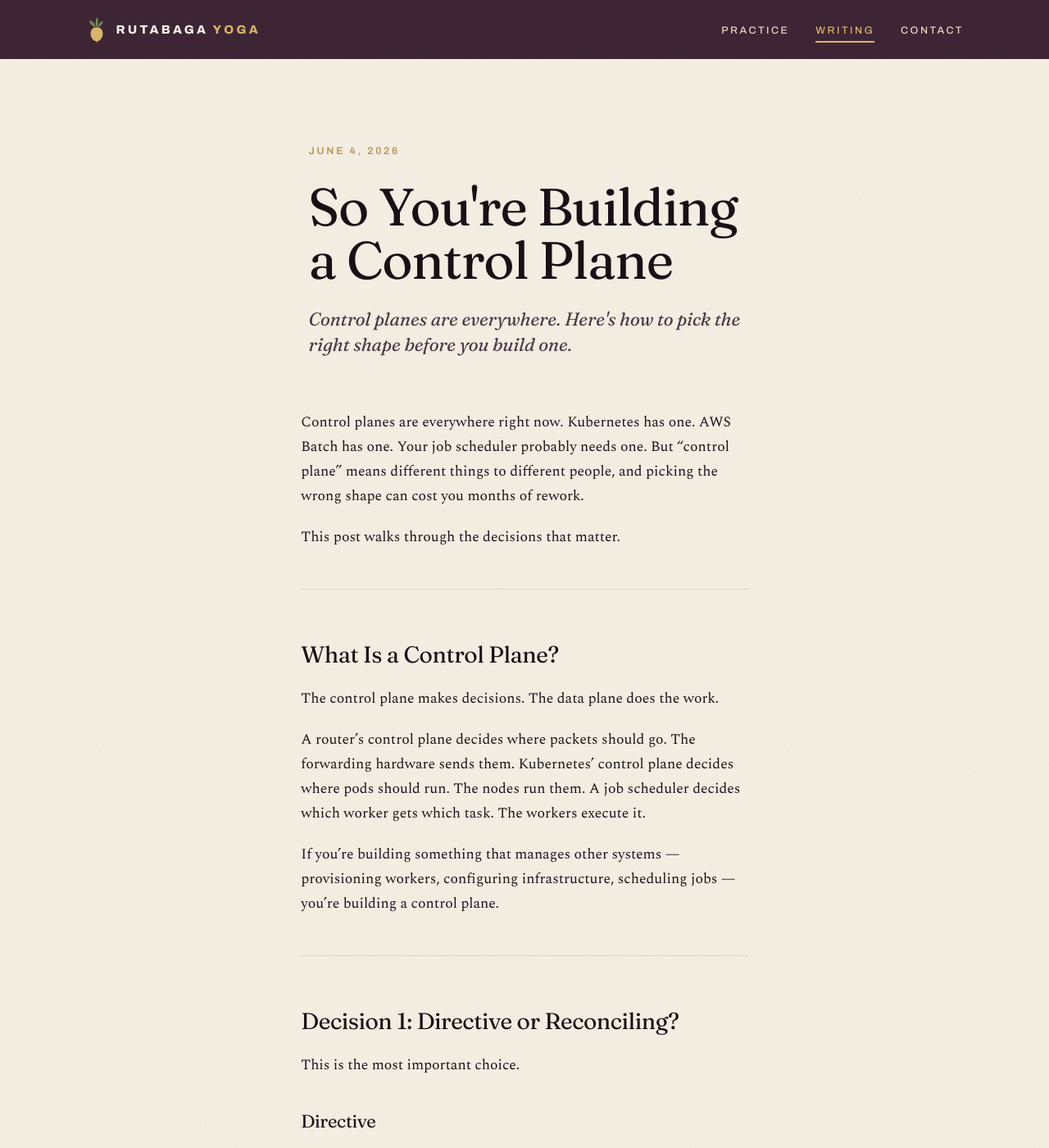
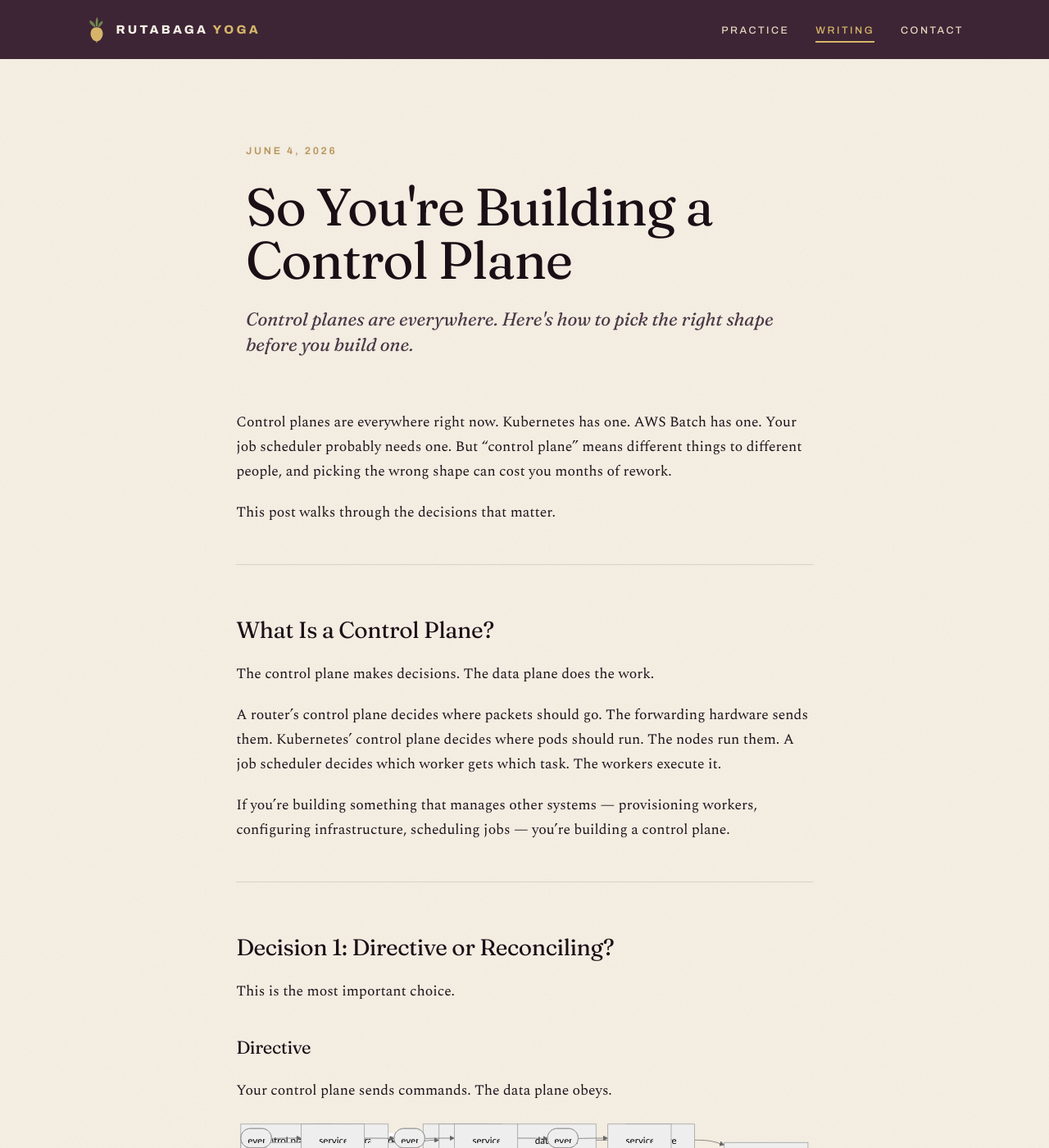
Before and after one commit to gordon-christensen/gordon-christensen.github.io, a Jekyll site: the page built from _posts/2026-06-04-control-plane.md, in a window 1280 px wide and 1400 px high. Shown: the whole window at 82% size. Built offline with Jekyll 4.4.1, drawn with Linux system fonts in a browser that asks for light colours.

Commit message:
Remove tex-linebreak, widen measure to 80ch
Drops Knuth-Plass justification in favour of ragged-right.
Widens the prose column from 62ch to 80ch to match IEEE-range
line lengths for technical content.

```diff
--- a/assets/css/main.scss
+++ b/assets/css/main.scss
@@ -33,7 +33,7 @@
   --font-brand:   'Archivo', system-ui, -apple-system, sans-serif;
 
   /* --- Rhythm --- */
-  --measure: 62ch;
+  --measure: 80ch;
   --narrow:  52ch;
   --wide:    72rem;
 
```
Also changed, not shown: _layouts/post.html (+0 -8 lines).
